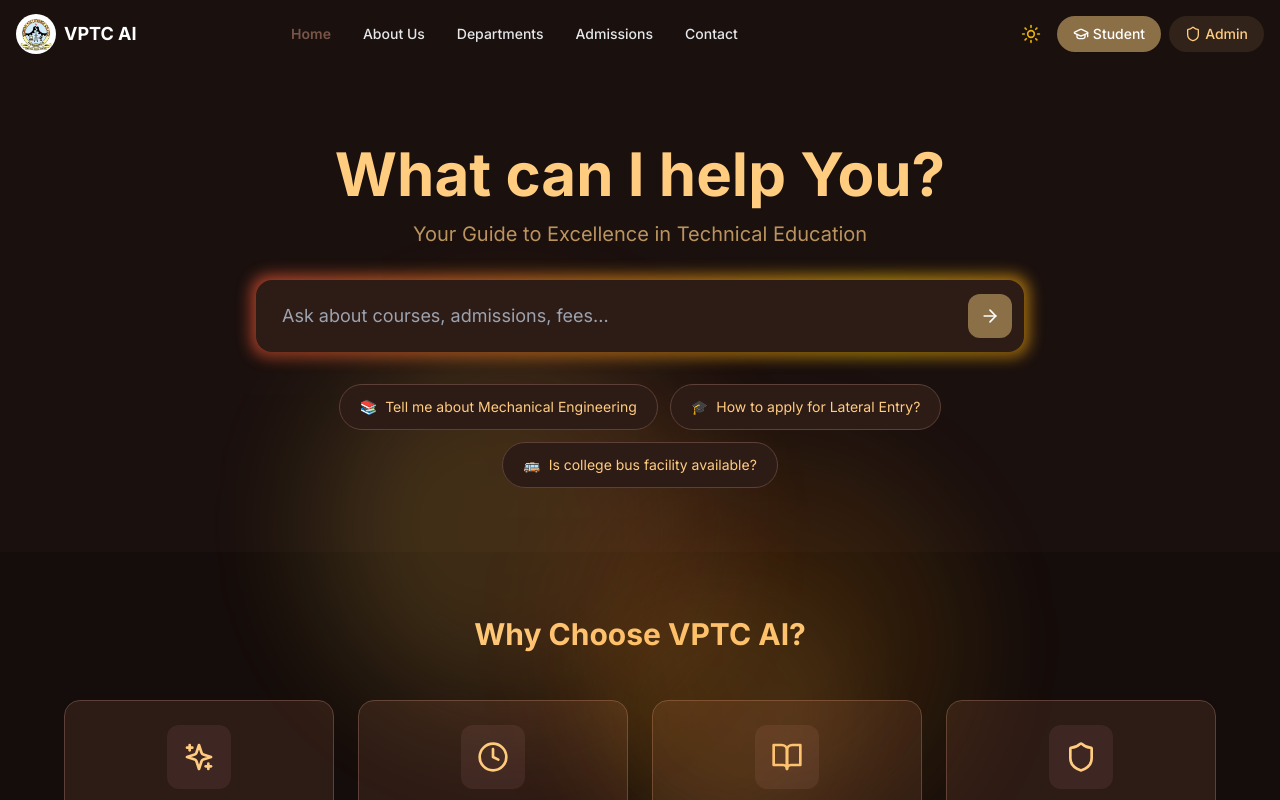
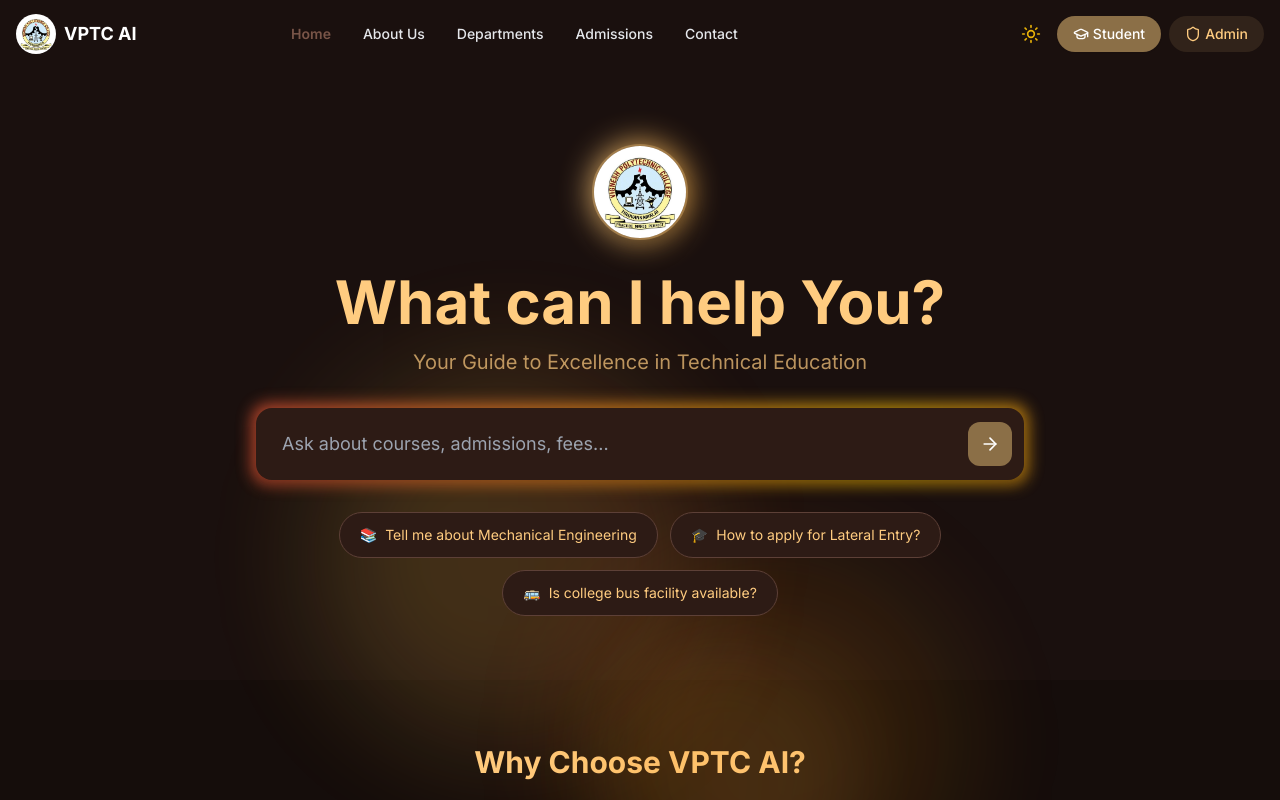
Before and after one commit to sri-vijay-git/vptc-ai-chatbot, a Next.js app in the folder frontend/: page / in a window 1280 px wide. Shown: the top 800 px of the page. Built offline with nearby package versions, Linux system fonts and the light colour scheme.

Commit message:
fix: use Supabase REST API directly for password reset; add logo to home page

```diff
--- a/frontend/app/page.tsx
+++ b/frontend/app/page.tsx
@@ -125,6 +125,21 @@ export default function HomePage() {
                 {/* Hero Section - Gemini Style */}
                 <main className="flex-1 flex flex-col items-center justify-center px-4 py-16 relative z-10">
                     <div className="w-full max-w-3xl text-center space-y-8">
+                        {/* College Logo */}
+                        <div className="flex justify-center">
+                            <div className="relative w-24 h-24">
+                                <div className="absolute inset-0 bg-gradient-to-r from-[#FFCC80] to-[#FFB74D] rounded-full blur-lg opacity-50 animate-pulse" />
+                                <div className="relative w-24 h-24 rounded-full overflow-hidden shadow-xl border-2 border-[#8B6F47]/30 dark:border-[#FFCC80]/30">
+                                    <Image
+                                        src="/logo.png"
+                                        alt="VPTC Logo"
+                                        fill
+                                        className="object-cover"
+                                    />
+                                </div>
+                            </div>
+                        </div>
+
                         {/* Main Heading */}
                         <div className="space-y-4">
                             <h1 className="text-3xl sm:text-4xl md:text-5xl lg:text-6xl font-bold text-[#3E2723] dark:text-[#FFCC80]">
```
Also changed, not shown: 1 other file (tests, documents, lock files or other folders).
